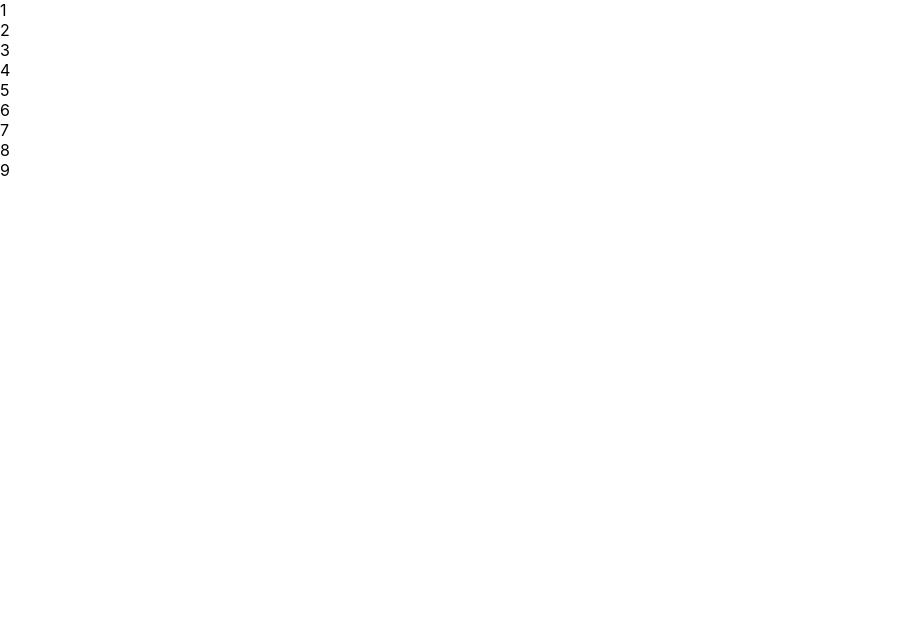
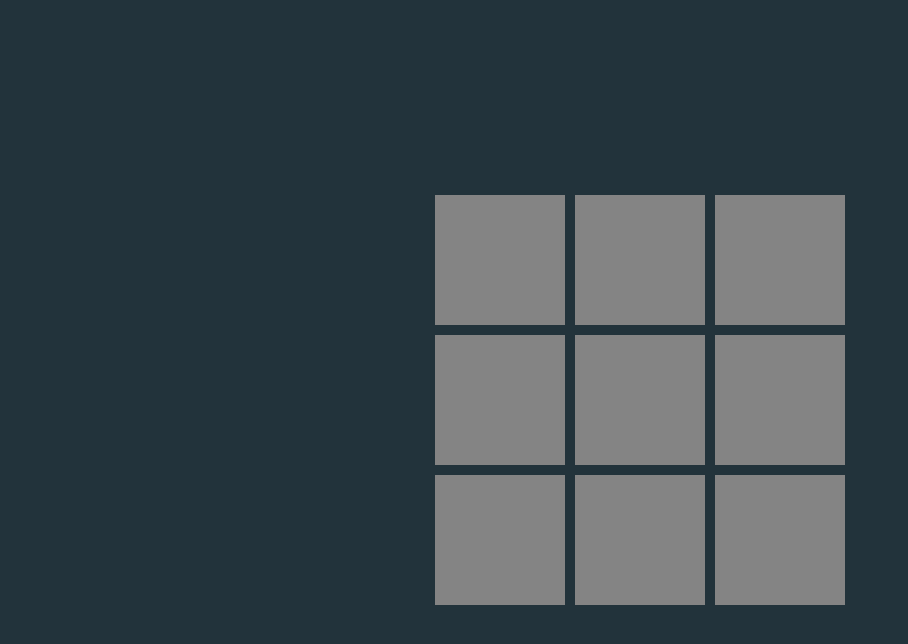
Before and after one commit to PayoLopez/tateti, a React (Create React App) app: page / in a window 1280 px wide. Shown: the top 644 px of the page, without its empty margins (0-908 px from the left). Built offline with nearby package versions, Linux system fonts and the light colour scheme.

Commit message:
comprendiendo handleClick y cambios css

```diff
--- a/src/App.css
+++ b/src/App.css
@@ -1,38 +1,8 @@
-.App {
-  text-align: center;
-}
-
-.App-logo {
-  height: 40vmin;
-  pointer-events: none;
-}
-
-@media (prefers-reduced-motion: no-preference) {
-  .App-logo {
-    animation: App-logo-spin infinite 20s linear;
-  }
-}
-
-.App-header {
-  background-color: #282c34;
-  min-height: 100vh;
+.container{
   display: flex;
   flex-direction: column;
+  justify-content: center;
   align-items: center;
-  justify-content: center;
-  font-size: calc(10px + 2vmin);
-  color: white;
+  height: 100vh;
+  background-color: #22333b;
 }
-
-.App-link {
-  color: #61dafb;
-}
-
-@keyframes App-logo-spin {
-  from {
-    transform: rotate(0deg);
-  }
-  to {
-    transform: rotate(360deg);
-  }
-}
--- a/src/App.js
+++ b/src/App.js
@@ -1,6 +1,6 @@
 import { useState } from 'react';
 import './App.css';
-import Board from './components/Board';
+import Board from './components/Board/Board';
 
 const App = () => {
 
@@ -10,10 +10,21 @@ const App = () => {
     x: 0,
     o: 0,
 });
+const checkForWinner = squares =>{
+  setTurn(turn==='x' ? 'O' : 'x');
+}
+
+  const handleClick = square =>{
+    let newSquares = [...squares];
+    newSquares.splice(square, 1, turn );
+    setSquares(newSquares);
+    checkForWinner(newSquares);
+
+  }
 
   return (
     <div className = "container">
-      <Board squares={squares}/>
+      <Board squares={squares} onClick={handleClick}/>
     </div>
   );
 }
--- /dev/null
+++ b/src/components/Board/Board.js
@@ -0,0 +1,21 @@
+import Square from "../square/square";
+import'./board.css';
+const Board = ({ squares }) => {
+
+  const createSquare = values => (
+    values.map( value =>(
+      <Square value={value}
+      key={`square_${value}`}/>
+    ))
+  );
+
+  return (
+    <div className="board">
+      <div className="row" >{createSquare([0, 1, 2])}</div>
+      <div className="row" >{createSquare([3, 4, 5])}</div>
+      <div className="row" >{createSquare([6, 7, 8])}</div>
+    </div>
+  );
+};
+
+export default Board;
--- /dev/null
+++ b/src/components/Board/board.css
@@ -0,0 +1,8 @@
+.board{
+    display: flex;
+    flex-direction: column;
+
+}
+.row{
+    display: flex;
+}
--- /dev/null
+++ b/src/components/square/square.css
@@ -0,0 +1,19 @@
+.square{
+    width: 130px;
+    height: 130px;
+    background-color: #848484;
+    margin: 5px;
+    transition: all.2s;
+    border-radius: 0%;
+    clip-path: polygon(36% 0, 0 0, 0 29%, 0 57%, 0 100%, 30% 100%, 73% 100%, 100% 100%, 100% 59%, 100% 31%, 100% 0, 74% 0);
+}
+
+.square__x{
+    background: color #cd493a;
+    clip-path: polygon(20% 0%, 0% 20%, 30% 50%, 0% 80%, 20% 100%, 50% 70%, 80% 100%, 100% 80%, 70% 50%, 100% 20%, 80% 0%, 50% 30%);
+}
+
+.square__O{
+    background-color: #4392f1;
+    border-radius: 50%;
+}
--- /dev/null
+++ b/src/components/square/square.js
@@ -0,0 +1,11 @@
+import './square.css';
+const Square = ({value}) =>{
+
+    return(
+        <div className="square">
+
+        </div>
+    )
+}
+
+export default Square;
```
